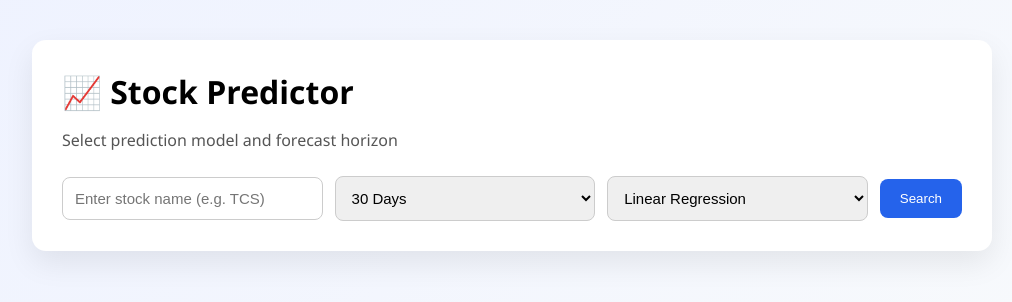
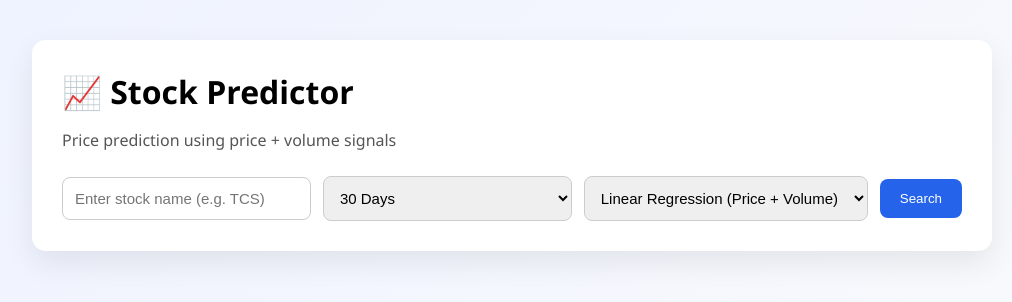
Before and after one commit to Lohithbn12/stock-predictor, a React (Create React App) app in the folder client/: page / in a window 1280 px wide. Shown: the top 302 px of the page, without its empty margins (128-1140 px from the left). Built offline with nearby package versions, Linux system fonts and the light colour scheme.

Commit message:
Added Volume in prediction

```diff
--- a/client/src/StockPage.jsx
+++ b/client/src/StockPage.jsx
@@ -8,7 +8,7 @@ const API_URL = "https://stock-predictor-0zst.onrender.com";
 function StockPage() {
   const [company, setCompany] = useState("");
   const [days, setDays] = useState(30);
-  const [model, setModel] = useState("Linear"); // ✅ NEW
+  const [model, setModel] = useState("Linear");
   const [data, setData] = useState(null);
   const [loading, setLoading] = useState(false);
   const [error, setError] = useState("");
@@ -42,7 +42,7 @@ function StockPage() {
       <div className="card">
         <h1>📈 Stock Predictor</h1>
         <p className="subtitle">
-          Select prediction model and forecast horizon
+          Price prediction using price + volume signals
         </p>
 
         <div className="search-row">
@@ -61,12 +61,13 @@ function StockPage() {
             <option value={365}>365 Days</option>
           </select>
 
-          {/* ✅ MODEL DROPDOWN */}
+          {/* MODEL DROPDOWN */}
           <select value={model} onChange={(e) => setModel(e.target.value)}>
-            <option value="Linear">Linear Regression</option>
-            <option value="ARCH">ARCH / GARCH</option>
+            <option value="Linear">Linear Regression (Price + Volume)</option>
+            <option value="EWMA">EWMA (Volume-Weighted)</option>
+            <option value="ARIMA">ARIMA</option>
             <option value="ARMA">ARMA</option>
-            <option value="ARIMA">ARIMA</option>
+            <option value="ARCH">ARCH / GARCH (Volatility)</option>
           </select>
 
           <button onClick={fetchStockData}>Search</button>
```
Also changed, not shown: 1 other file (tests, documents, lock files or other folders).
